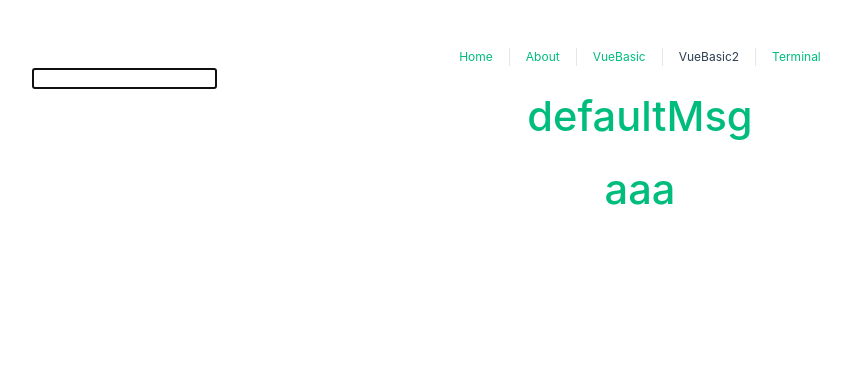
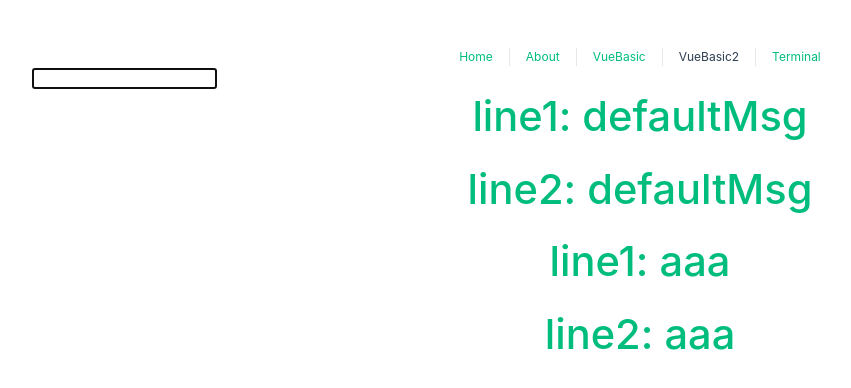
Before and after one commit to Si3ver/vue3-demos, a Vue app: page /vueBasic2 in a window 1280 px wide. Shown: the top 388 px of the page, without its empty margins (0-851 px from the left). Built offline with nearby package versions, Linux system fonts and the light colour scheme; what vue-web-terminal would draw is missing.

Commit message:
feat: vue3 组件 & 事件校验

```diff
--- a/src/components/HelloWorld.vue
+++ b/src/components/HelloWorld.vue
@@ -11,14 +11,22 @@ const props = withDefaults(defineProps<Props>(), {
 // }>()
 
 // 3.3+ 更简洁的事件声明语法
-const emit = defineEmits<{
-  myClick: [payload: string]
-}>()
+// const emit = defineEmits<{
+//   myClick: [payload: string]
+// }>()
+
+// 添加事件校验
+const emit = defineEmits({
+  myClick: (payload: string) => {
+    return payload !== 'wtf'
+  }
+})
 </script>
 
 <template>
   <div class="greetings">
-    <h1 class="green" @click="emit('myClick', 'wtf!')">{{ props.msg }}</h1>
+    <h1 class="green" @click="emit('myClick', 'wtf')">line1: {{ props.msg }}</h1>
+    <h1 class="green" @click="emit('myClick', 'wtf!')">line2: {{ props.msg }}</h1>
   </div>
 </template>
 
```
